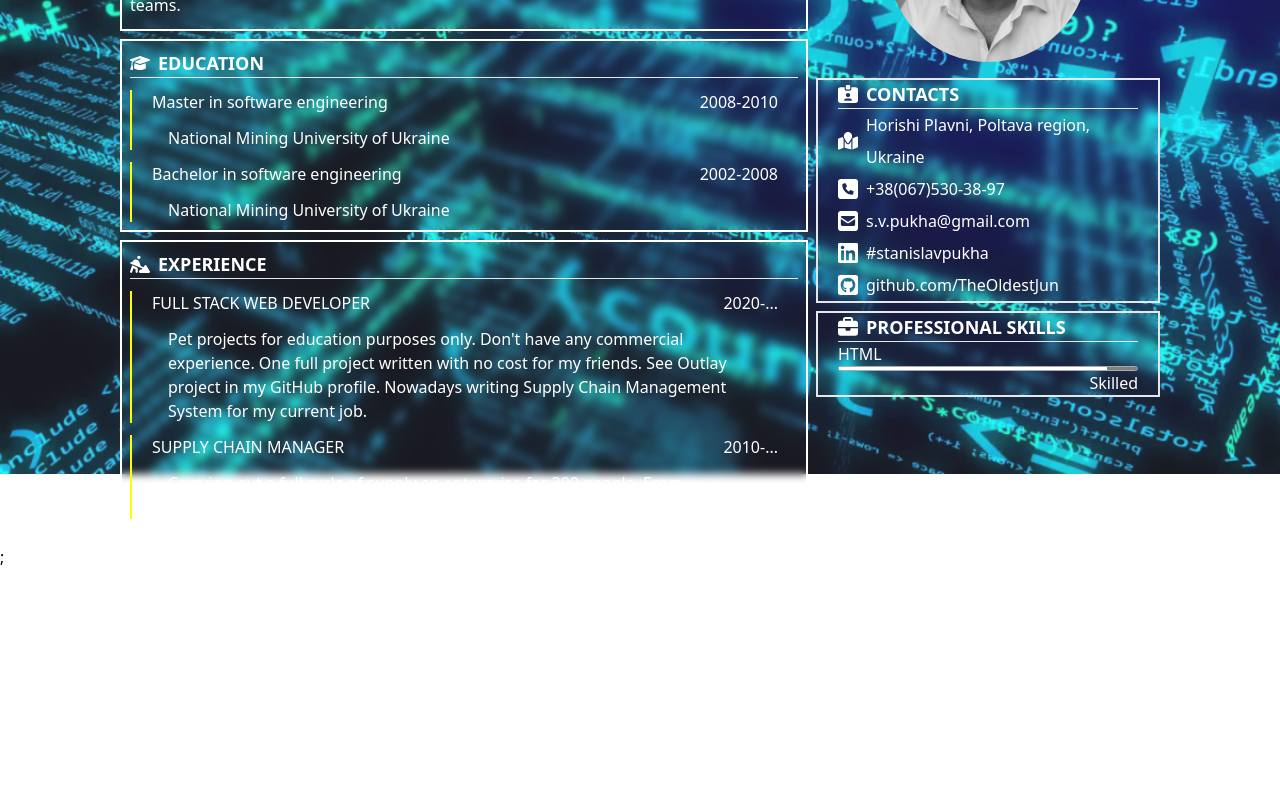
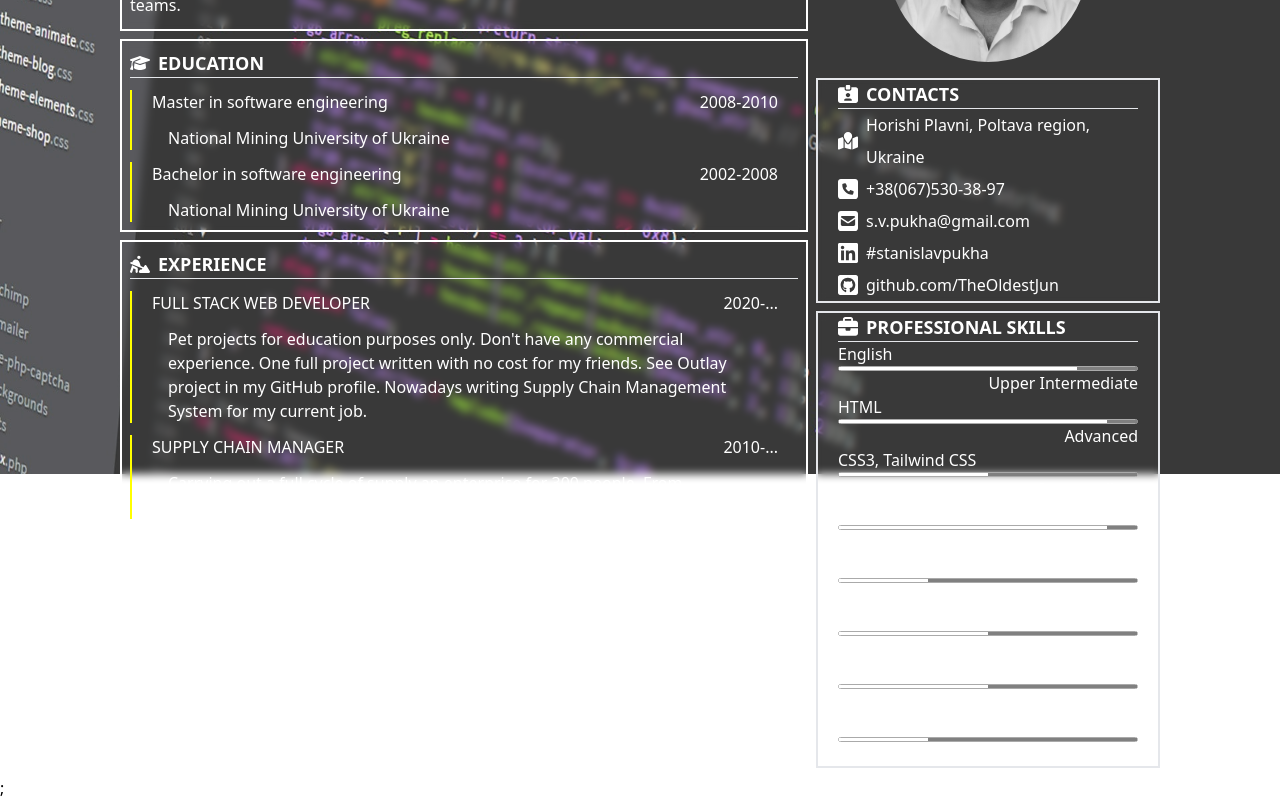
Before and after one commit to TheOldestJun/resume, a Next.js app: page / in a window 1280 px wide. Shown: the part 326-1126 px from the top of the page. Before the commit the page ends 895 px from the top, so only its background shows below. Built offline with nearby package versions, Linux system fonts and the light colour scheme.

Commit message:
desktop done

```diff
--- a/components/Skills.component.jsx
+++ b/components/Skills.component.jsx
@@ -1,7 +1,7 @@
 import Image from "next/image";
 import Skill from "./Skill.component";
 
-const Skills = ({ profSkills }) => {
+const Skills = ({ skills, skillsProf }) => {
   return (
     <div className=' text-white border-2 backdrop-blur-sm'>
       <div className='container'>
@@ -12,10 +12,45 @@ const Skills = ({ profSkills }) => {
             height={20}
             alt='professional skills'
           />
-          {profSkills}
+          {skills}
         </div>
         <hr />
-        <Skill title='HTML' progress='90' prTitle={"Skilled"} />
+        <Skill
+          title='English'
+          progress='80'
+          prTitle={skillsProf["upperIntermediate"]}
+        />
+        <Skill title='HTML' progress='90' prTitle={skillsProf["advanced"]} />
+        <Skill
+          title='CSS3, Tailwind CSS'
+          progress='50'
+          prTitle={skillsProf["intermediate"]}
+        />
+        <Skill
+          title='Javascript ES8'
+          progress='90'
+          prTitle={skillsProf["advanced"]}
+        />
+        <Skill
+          title='Node.JS / Express.JS'
+          progress='30'
+          prTitle={skillsProf["elementary"]}
+        />
+        <Skill
+          title='React.JS/Redux Toolkit'
+          progress='50'
+          prTitle={skillsProf["intermediate"]}
+        />
+        <Skill
+          title='Next.JS/SSR/CSR'
+          progress='50'
+          prTitle={skillsProf["intermediate"]}
+        />
+        <Skill
+          title='PostgreSQL'
+          progress='30'
+          prTitle={skillsProf["elementary"]}
+        />
       </div>
     </div>
   );
--- a/pages/index.js
+++ b/pages/index.js
@@ -16,7 +16,7 @@ export default function Home() {
   return (
     <div className='container flex flex-col'>
       <Image
-        src='/background.png'
+        src='/pexels.jpg'
         width={1200}
         height={700}
         alt='background'
@@ -57,7 +57,10 @@ export default function Home() {
             address={lang[local]["address"]}
             contacts={lang[local]["contacts"]}
           />
-          <Skills profSkills={lang[local]["skills"]} />
+          <Skills
+            skills={lang[local]["skills"]}
+            skillsProf={lang[local]["skillsProf"]}
+          />
         </div>
       </div>
     </div>
```
Also changed, not shown: public/pexels.jpg (added).
